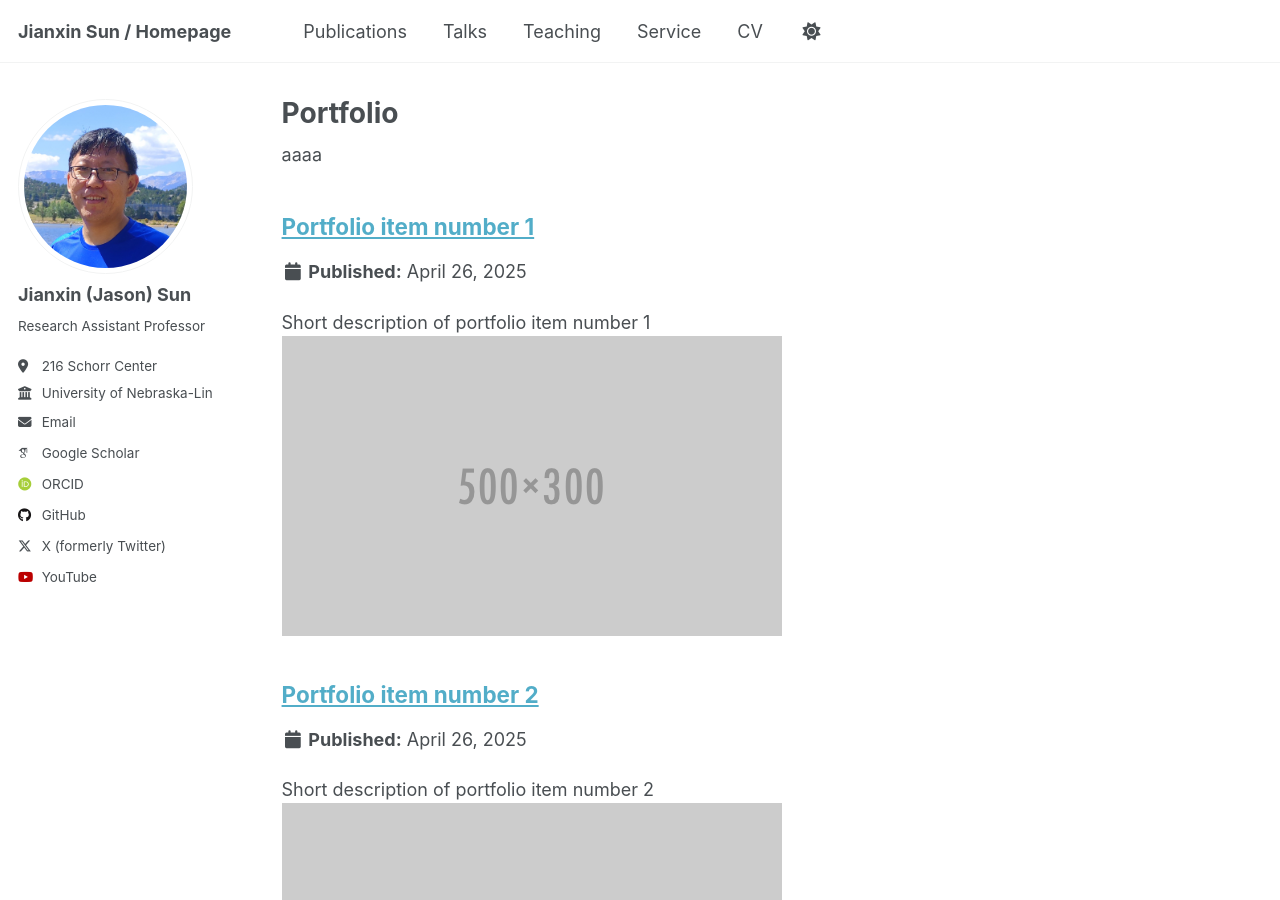
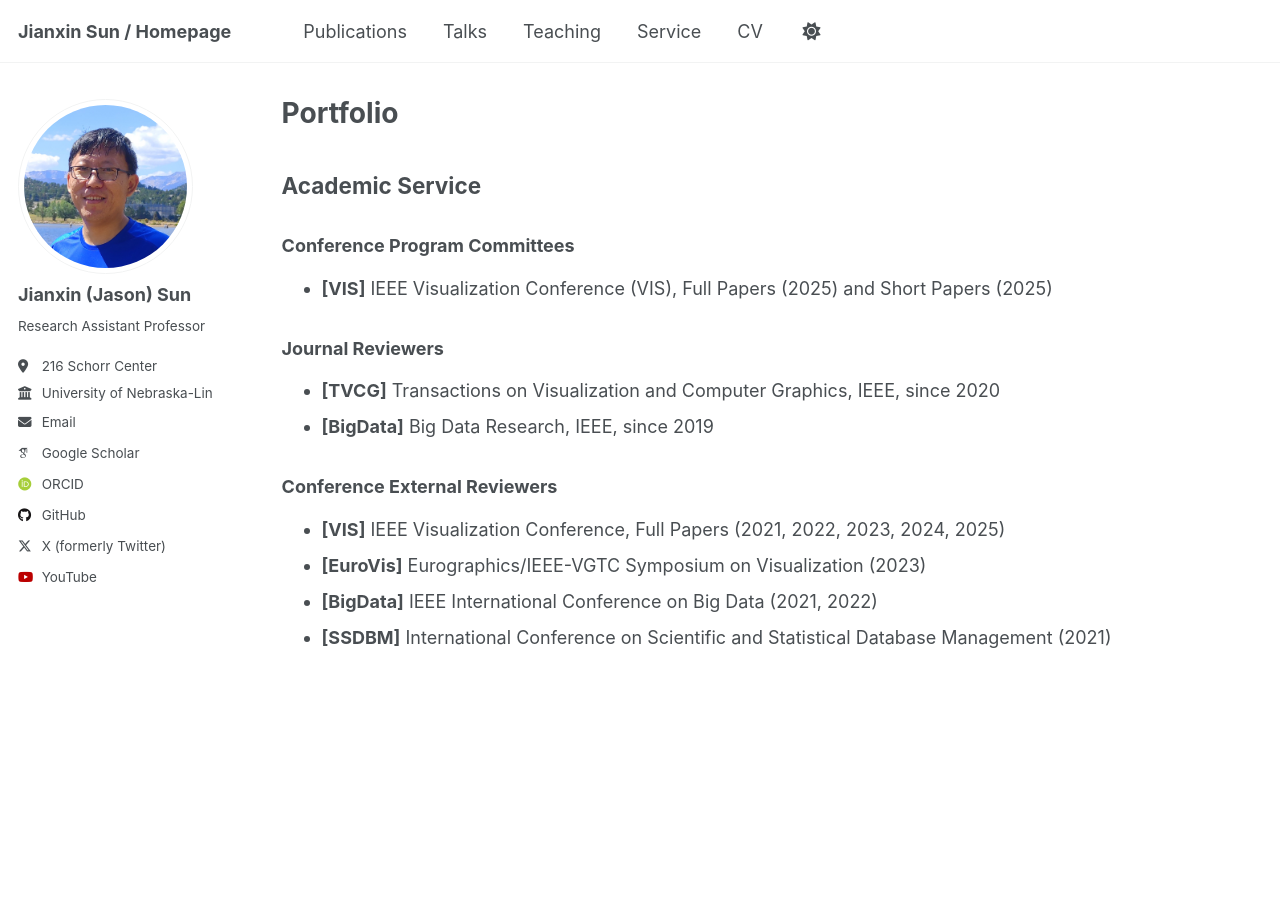
Before and after one commit to sunjianxin/sunjianxin.github.io, a Jekyll site: the page built from _pages/portfolio.html, in a window 1280 px wide and 900 px high. Built offline with Jekyll 4.4.1, drawn with Linux system fonts in a browser that asks for light colours; some web fonts are replaced.

Commit message:
Update portfolio.html

```diff
--- a/_pages/portfolio.html
+++ b/_pages/portfolio.html
@@ -5,11 +5,29 @@ permalink: /portfolio/
 author_profile: true
 ---
 
-aaaa
+<h2>Academic Service</h2>
+<h3>Conference Program Committees</h3>
+<ul>
+  <li><strong>[VIS]</strong> IEEE Visualization Conference (VIS), Full Papers (2025) and Short Papers (2025)
+  </li>
+</ul>
+<h3>Journal Reviewers</h3>
+<ul>
+  <li><strong>[TVCG]</strong> Transactions on Visualization and Computer Graphics, IEEE, since 2020</li>
+  <li><strong>[BigData]</strong> Big Data Research, IEEE, since 2019</li>
+</ul>
+<h3>Conference External Reviewers</h3>
+<ul>
+  <li><strong>[VIS]</strong> IEEE Visualization Conference, Full Papers (2021, 2022, 2023, 2024, 2025)</li>
+  <li><strong>[EuroVis]</strong> Eurographics/IEEE-VGTC Symposium on Visualization (2023)</li>
+  <li><strong>[BigData]</strong> IEEE International Conference on Big Data (2021, 2022)</li>
+  <li><strong>[SSDBM]</strong> International Conference on Scientific and Statistical Database Management (2021)</li>
+</ul>
 
-{% include base_path %}
+
+<!-- {% include base_path %}
 
 
 {% for post in site.portfolio %}
   {% include archive-single.html %}
-{% endfor %}
+{% endfor %} -->
```
